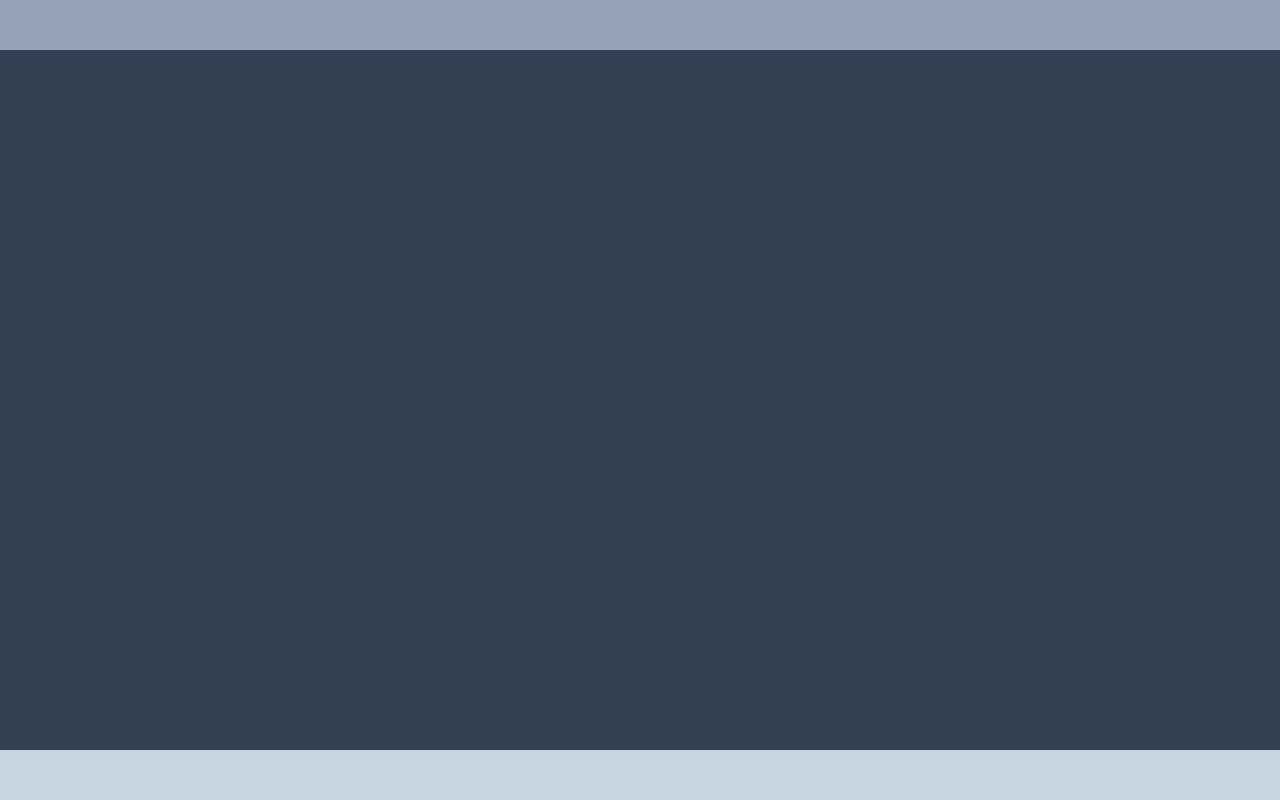
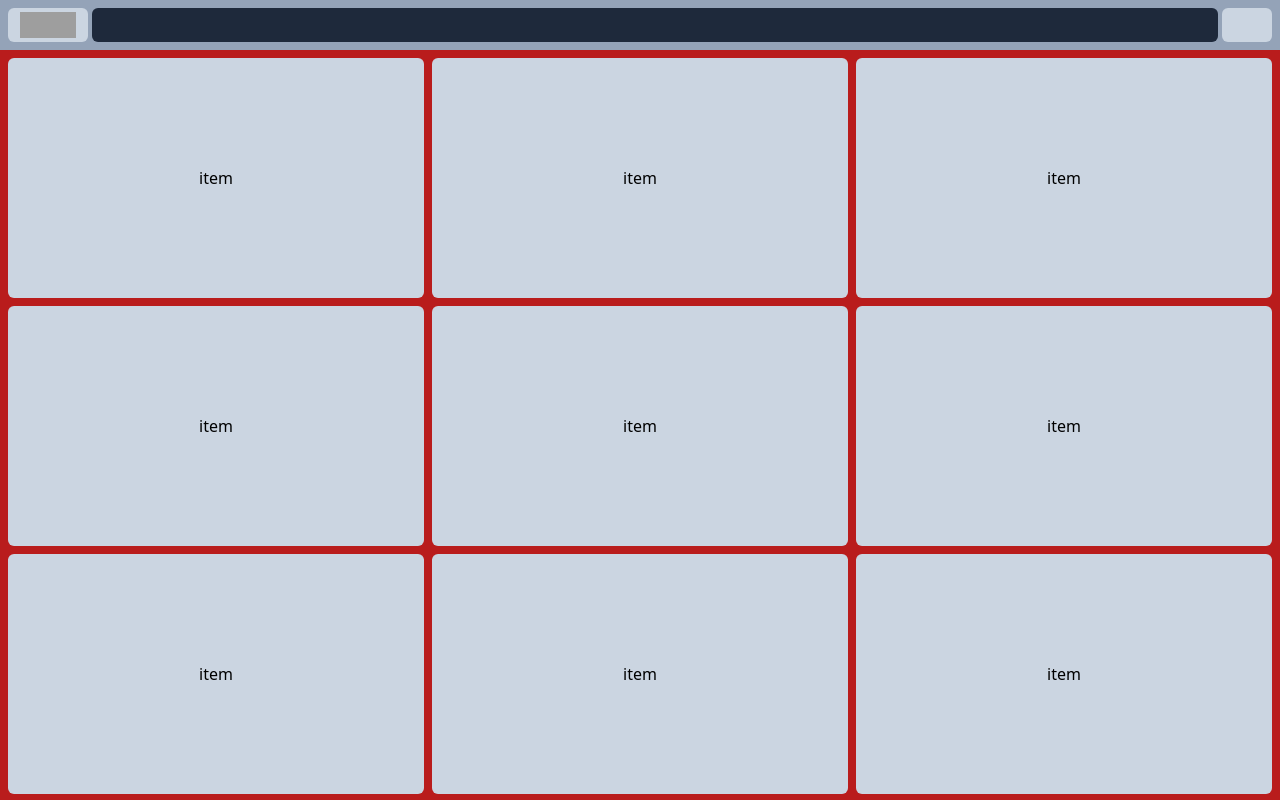
Before and after one commit to plachenko/DeliCounter, a SvelteKit app: page / in a window 1280 px wide. Built offline with nearby package versions, Linux system fonts and the light colour scheme; grey boxes are pictures that could not be loaded.

Commit message:
adding layout changes

```diff
--- a/src/routes/+page.svelte
+++ b/src/routes/+page.svelte
@@ -1,14 +1,86 @@
-<div id="Container">
-	<div class="w-full h-[50px] bg-slate-400"></div>
-	<div class="flex-1 w-full bg-slate-700"></div>
-	<div class="w-full h-[50px] bg-slate-300"></div>
+<script>
+	import { onMount } from 'svelte';
+	let options = $state([{ text: 'next' }, { text: 'previous' }]);
+	let items = $state([]);
+	let session = $state({
+		id: Math.random() * 10,
+		ticketNumber: getTicketNumber(),
+		timeStarted: new Date(),
+		timeEnded: null,
+		user: null,
+		order: getOrder()
+	});
+
+	let gridContainer = $state(null);
+
+	onMount(() => {
+		items = Array(39);
+	});
+
+	function getOrder() {
+		return null;
+	}
+
+	function getTicketNumber() {
+		return 'A' + ~~(Math.random() * 100);
+	}
+</script>
+
+<div id="Container" class="overflow-hidden">
+	<div id="Header" class="flex w-full h-[50px] bg-slate-400 p-2 gap-1">
+		<button
+			aria-label="MenuButton"
+			class="flex items-center justify-center bg-slate-300 w-[80px] h-full rounded-md"
+		>
+			<img class="h-[75%] w-[70%]" src="mbstacked.png" />
+		</button>
+		<div class="flex-1 bg-slate-800 rounded-md"></div>
+		<button aria-label="ShopButton" class="bg-slate-300 w-[50px] h-full rounded-md"></button>
+	</div>
+	<div id="Body" class="flex-1 w-full bg-red-700 relative">
+		<div class="absolute w-full h-full">
+			<div
+				bind:this={gridContainer}
+				onscrollend={(e) => {
+					console.log('sroll ended at...', gridContainer.scrollTop);
+					gridContainer.scrollTo(0, 1);
+				}}
+				onscroll={(e) => {
+					console.log(~~gridContainer.scrollTop);
+				}}
+				class="w-full h-full grid overflow-y-auto grid-cols-3 gap-2 p-2 border-box"
+			>
+				{#each items as item, idx}
+					<button
+						style={`height: ${document.getElementById('Body').offsetHeight / 3 - 10}px`}
+						onclick={() => {}}
+						class="rounded-md bg-slate-300 w-full flex items-center justify-center"
+						>{item?.name || 'item'}</button
+					>
+				{/each}
+			</div>
+		</div>
+		<!--
+    -->
+	</div>
+	<!--
+	<div id="Footer" class="w-full h-[50px] bg-slate-300 flex flex-row">
+		{#each options as option}
+			<button
+				class="bg-slate-400 flex-1 flex items-center justify-center border-r-2 btn last:border-r-0"
+				onclick={() => {
+					if (option.action) option.action();
+					return;
+				}}
+			>
+				{option.text}
+			</button>
+		{/each}
+	</div>
+  -->
 </div>
 
 <style>
-	.sections {
-		display: flex;
-	}
-
 	#Container {
 		height: 100%;
 		width: 100%;
@@ -18,22 +90,4 @@
 		display: flex;
 		flex-direction: column;
 	}
-
-	#Header {
-		height: 40px;
-		width: 100%;
-		background-color: #fff;
-		border-bottom: 1px solid;
-	}
-
-	#Body {
-		flex: 1;
-		height: 100%;
-		background-color: #f0f;
-	}
-
-	#Footer {
-		background-color: #00f;
-		border-top: 1px solid;
-	}
 </style>
```
